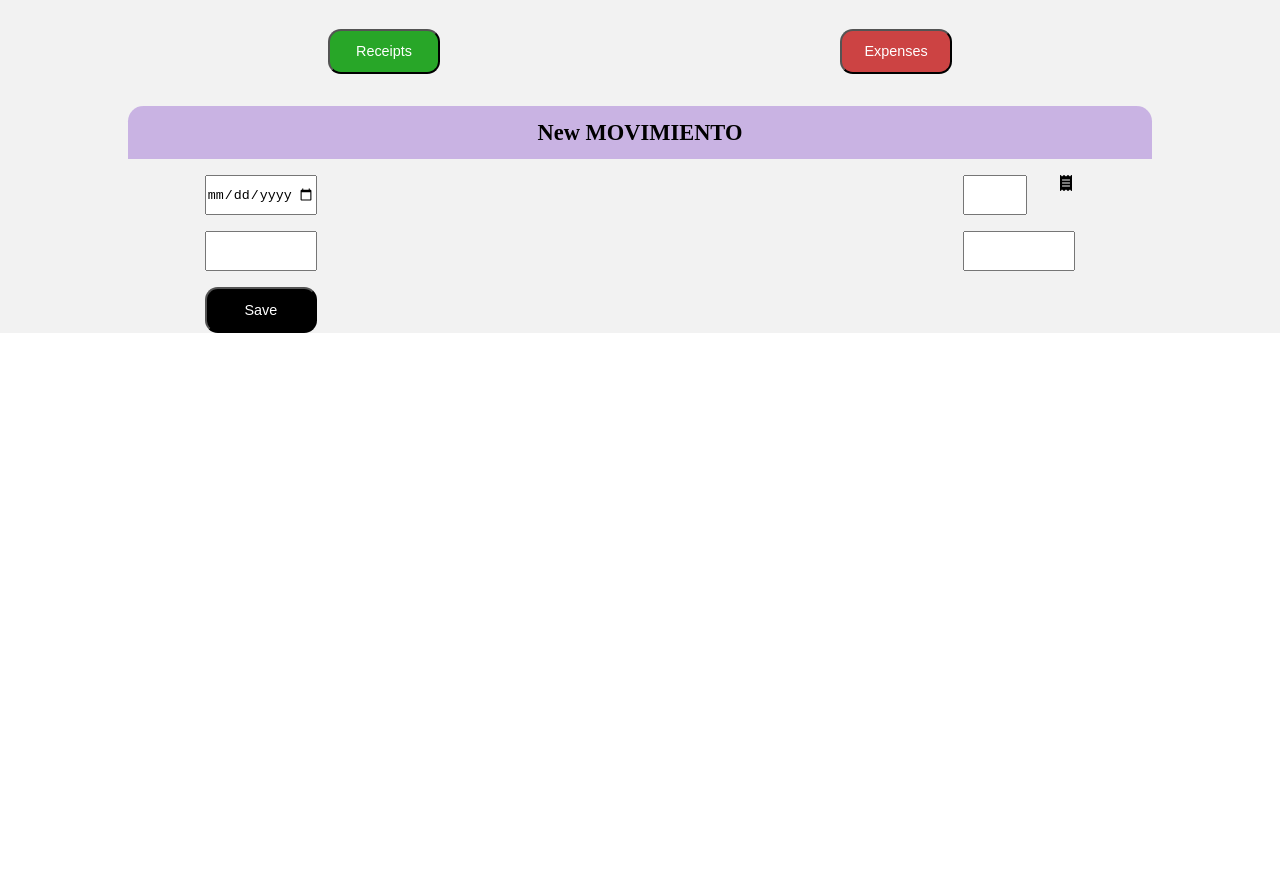
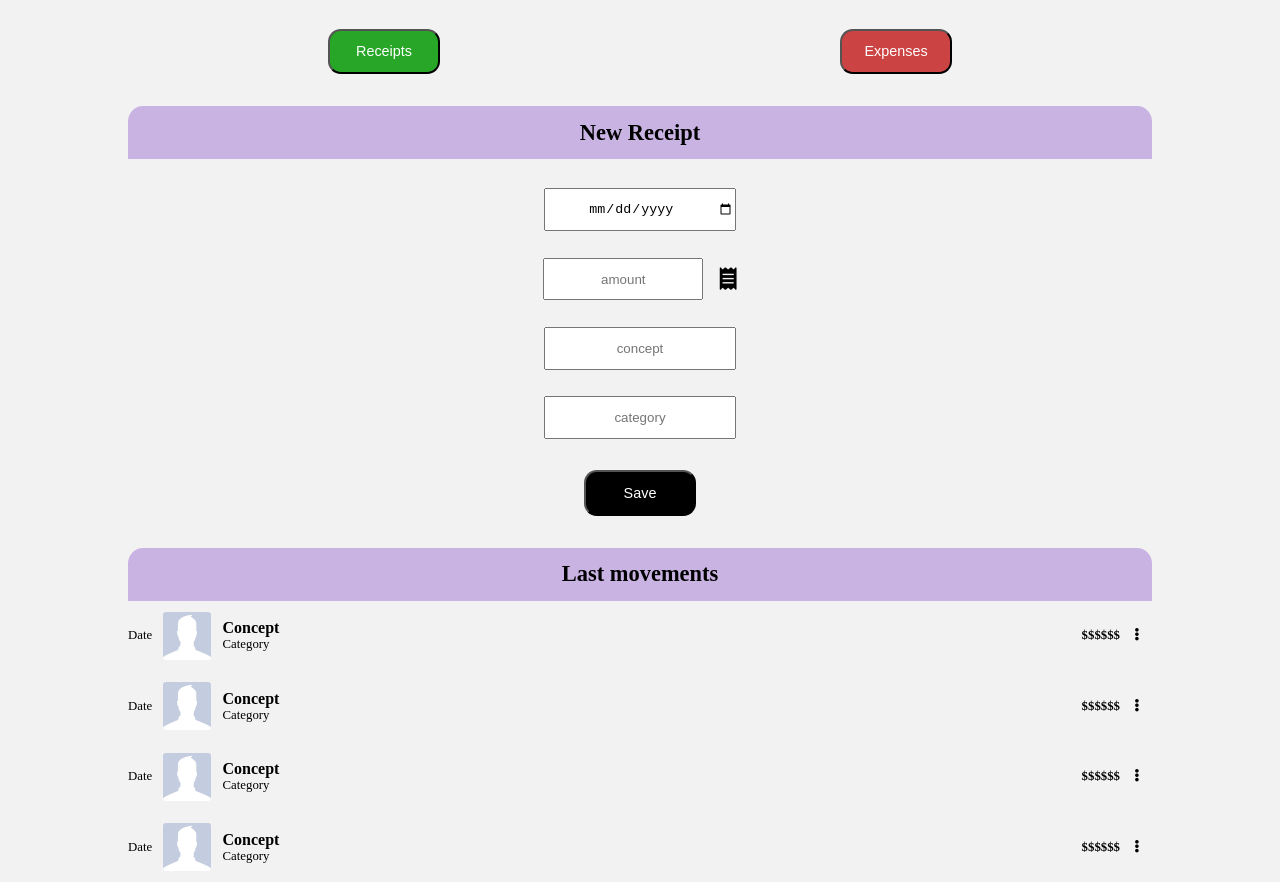
Before and after one commit to FrancoSpinelli/personal-finance-challenge, a React (Create React App) app in the folder src/personal-finances-react/: page / in a window 1280 px wide. Shown: the part 360-1242 px from the top of the page. Before the commit the page ends 800 px from the top, so only its background shows below. Built offline with nearby package versions, Linux system fonts and the light colour scheme.

Commit message:
React Components: 'Movement' and 'LastMovements'

```diff
--- a/src/personal-finances-react/src/App.css
+++ b/src/personal-finances-react/src/App.css
@@ -15,6 +15,58 @@
   background-color: #9869d174;
   border-radius: 0.8em 0.8em 0 0;
 }
+
+/* MOVEMENT */
+.movement {
+  font-size: 0.8rem;
+  width: 100%;
+  margin: auto;
+  display: flex;
+  justify-content: space-between;
+  align-items: center;
+  position: relative;
+}
+
+.movement div{
+  display: flex;
+  width: 70%;
+  align-items: center;
+}
+
+.movement div img {
+  width: 3rem;
+  border-radius: 0.2rem;
+  margin: 0.7rem;
+}
+
+.movement div .detail{
+  flex-direction: column;
+  justify-content: left;
+  margin-left: 0;
+}
+
+.movement div .detail p{
+  align-self: flex-start;
+}
+
+.movement i{
+  position: absolute;
+  right: 0.8rem;
+
+}
+
+.movement #concept{
+  font-size: 1rem;
+  font-weight: bold;
+}
+
+.movement #amount{
+  font-weight: bold;
+  margin-right: 2rem;
+  text-align: right;
+}
+
+
 
 /* BALANCE */
 
@@ -81,28 +133,56 @@
 
 .new-movement .input{
   width: 85%;
-  margin: auto;
+  margin: 1em auto;
 }
 
 .new-movement .input div{
   width: 100%;
-  margin: 1em auto;
+  margin: auto;
   display: flex;
-  justify-content: space-between;
-  position: relative;
+  flex-direction: column;
+  justify-content: center;
+  align-items: center;
+  flex-wrap: wrap;
 }
 
+
 .new-movement .input div input{
-  width: 7rem;
-  height: 3em;
+  width: 12rem;
+  height: 3.2em;
+  margin: 1em 0;
+  text-align: center;
 }
 
-.new-movement .input div #amount{
-  width: 4rem;
-  margin-right: 3rem;
+
+.new-movement .input div span{
+  display: flex;
+  position: relative;
+  align-items: center;
+}
+
+
+.new-movement .input div #amount-input{
+  width: 12em;
+  margin-right: 2.5em;
 }
 
 .new-movement .input div i{
-    position: absolute;
-    right: 0.2em;
+  font-size: 1.4em;
+  position: absolute;
+  right: 0;
+  /* bottom: 0.75em; */
   }
+
+  .new-movement .input #save {
+    font-size: 1.4rem;
+    margin: 0.8em 0;
+  }
+
+
+/* LAST MOVEMENTS */
+
+.last-movements{
+  width: 80%;
+  margin: auto;
+}
--- a/src/personal-finances-react/src/components/Home.js
+++ b/src/personal-finances-react/src/components/Home.js
@@ -1,6 +1,7 @@
 import React from 'react';
 import Balance from '../components/Balance';
 import ButtonType from '../components/Buttons/Type';
+import Lastmovements from './LastMovements';
 import NewMovement from './NewMovement';
 
 const Home = () => {
@@ -11,7 +12,8 @@ const Home = () => {
                 <ButtonType name="Receipts"/>
                 <ButtonType name="Expenses"/>
             </div>
-            <NewMovement movement="MOVIMIENTO"/>
+            <NewMovement movement="Receipt"/>
+            <Lastmovements/>
         </section>
     );
 }
--- /dev/null
+++ b/src/personal-finances-react/src/components/LastMovements.js
@@ -0,0 +1,18 @@
+import React from 'react';
+import Title from '../components/Title';
+import Movement from '../components/Movement';
+
+
+const Lastmovements = () => {
+    return (
+        <div className="last-movements">
+            <Title name="Last movements"/>
+            <Movement/>
+            <Movement/>
+            <Movement/>
+            <Movement/>
+        </div>
+    );
+}
+
+export default Lastmovements;
--- /dev/null
+++ b/src/personal-finances-react/src/components/Movement.js
@@ -0,0 +1,21 @@
+import React from 'react';
+import DefaultImg from '../assets/img/users/default.jpg'
+
+const Movement = () => {
+    return (
+        <div className="movement">
+            <div>
+                <p>Date</p>
+                <img src={DefaultImg} alt="category"/>
+                <div className="detail">
+                    <p id="concept">Concept</p>
+                    <p>Category</p>
+                </div>
+            </div>
+            <p id="amount"> $$$$$$</p>
+            <i class="fas fa-ellipsis-v"></i>
+        </div>
+    );
+}
+
+export default Movement;
--- a/src/personal-finances-react/src/components/NewMovement.js
+++ b/src/personal-finances-react/src/components/NewMovement.js
@@ -8,15 +8,19 @@ const NewMovement = (props) => {
             <Title name={`New ${props.movement}`}/>
             <section className="input">
                 <div>
-                    <input type="date"/>
-                    <input id="amount" type="text"/>
-                    <i class="fas fa-receipt"></i>
+                    <input type="date" defaultValue={Date.now()}/>
+                    <span>
+                        <input id="amount-input" type="text" placeholder="amount" />
+                        <i class="fas fa-receipt"></i>
+                    </span>
                 </div>
                 <div>
-                    <input type="text"/>
-                    <input type="text"/>
+                    <input type="text" placeholder="concept"/>
+                    <input type="text" placeholder="category"/>
                 </div>
-                <ButtonType name="Save"/>
+                <div id="save">
+                    <ButtonType name="Save"/>
+                </div>
             </section>
         </div>
     );
```
